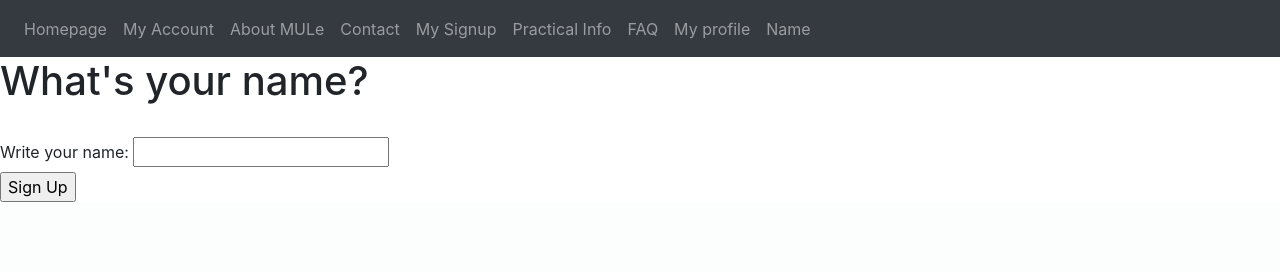
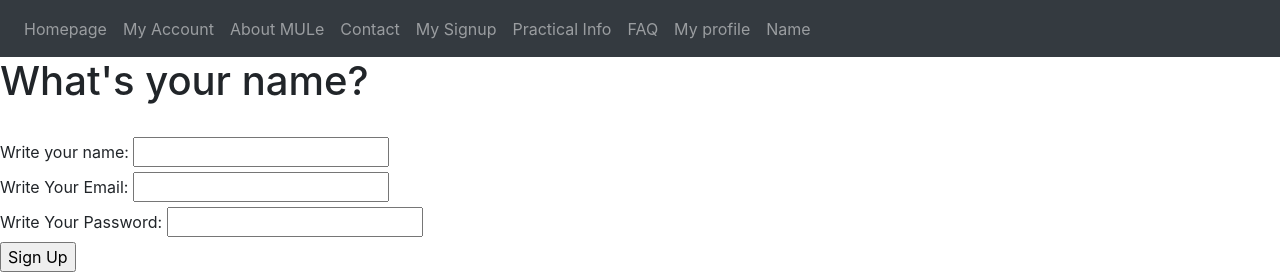
Before and after one commit to smeidigung/MULe, a Flask app: page /name in a window 1280 px wide. Shown: the part 746-1018 px from the top of the page. Before the commit the page ends 948 px from the top, so only its background shows below. Run offline with Flask 3, Linux system fonts and the light colour scheme; some libraries are stand-ins or nearby versions.

Commit message:
Print all fields to terminal
Changed the code to see all input data in the terminal in clear text

```diff
--- a/forms.py
+++ b/forms.py
@@ -1,11 +1,11 @@
 from flask_wtf import FlaskForm
 from wtforms import StringField, SubmitField, EmailField, PasswordField
-from wtforms.validators import InputRequired, Length
+from wtforms.validators import InputRequired, Length, Email
 
 class UserForm(FlaskForm):
     name = StringField("Write your name:", validators=[InputRequired(),Length(min=2, max=30)])
-    #email = StringField("Write Your Email:",validators=[InputRequired()])
+    email = EmailField("Write Your Email:",validators=[InputRequired(),Email()])
 
-    #password = PasswordField("Write Your Password:",validators=[Length(min=10)])
+    password = PasswordField("Write Your Password:",validators=[Length(min=10)])
 
     submit = SubmitField("Sign Up")
--- a/main.py
+++ b/main.py
@@ -77,18 +77,21 @@ def name():
         name = form.name.data
         form.name.data = ''
 
-        #email = form.email.data
-        #form.email.data = ''
+        email = form.email.data
+        form.email.data = ''
 
-        #password = form.password.data
-        #form.password.data = ''
+        password = form.password.data
+        form.password.data = ''
 
-        print("Name: "+name,file=sys.stderr)
+        print("Name: "+name,
+              "\nEmail: "+email,
+              "\nPassword: "+password,
+              file=sys.stderr)
 
     return render_template('name.html',
         name = name,
-        #email = email,
-        #password = password,
+        email = email,
+        password = password,
         form = form)
 
 
--- a/templates/name.html
+++ b/templates/name.html
@@ -12,7 +12,13 @@
 
         {{ form.name.label() }}
         {{ form.name() }}
+        <br>
 
+        {{ form.email.label() }}
+        {{ form.email() }}
+        <br>
+        {{ form.password.label() }}
+        {{ form.password() }}
         <br>
         {{ form.submit }}
     </form>
```
